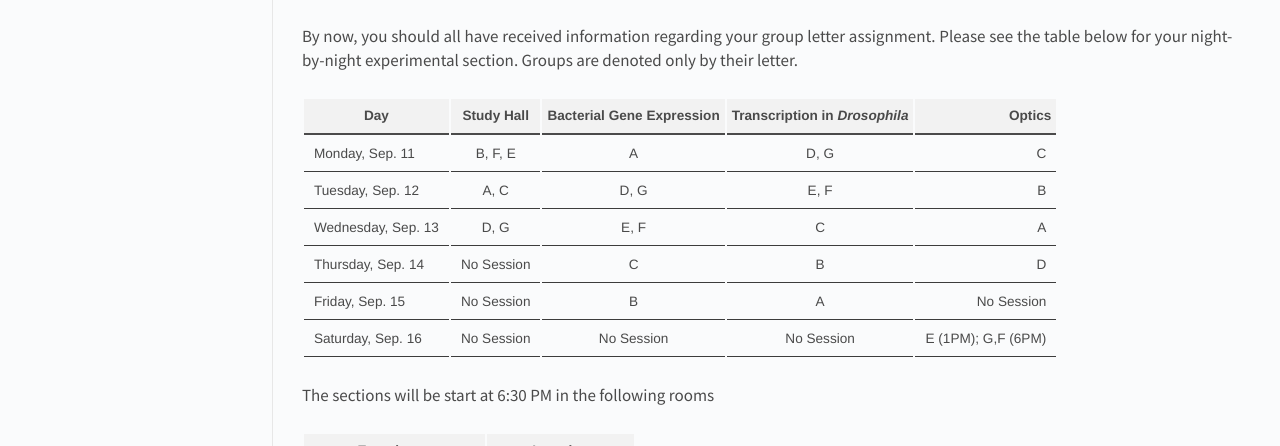
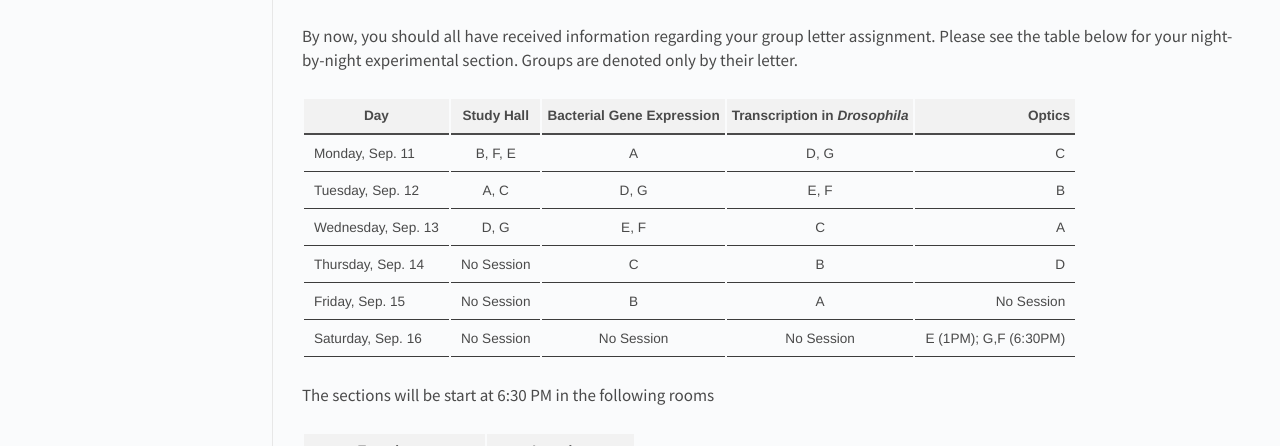
Before and after one commit to RPGroup-PBoC/be262, a Jekyll site: the page built from _posts/2017-01-31-about.md, in a window 1280 px wide. Shown: the part 1200-1646 px from the top of the page. Built offline with Jekyll 4.4.1, drawn with Linux system fonts in a browser that asks for light colours.

Commit message:
Fixed an incorrect time

```diff
--- a/_posts/2017-01-31-about.md
+++ b/_posts/2017-01-31-about.md
@@ -34,7 +34,7 @@ By now, you should all have received information regarding your group letter ass
 | Wednesday, Sep. 13| D, G |E, F|  C|  A |
 | Thursday, Sep. 14 | No Session | C | B | D |
 | Friday, Sep. 15 | No Session | B |  A | No Session |
-| Saturday, Sep. 16| No Session | No Session | No Session | E (1PM); G,F (6PM)|
+| Saturday, Sep. 16| No Session | No Session | No Session | E (1PM); G,F (6:30PM)|
 
 
 <br/>
```
